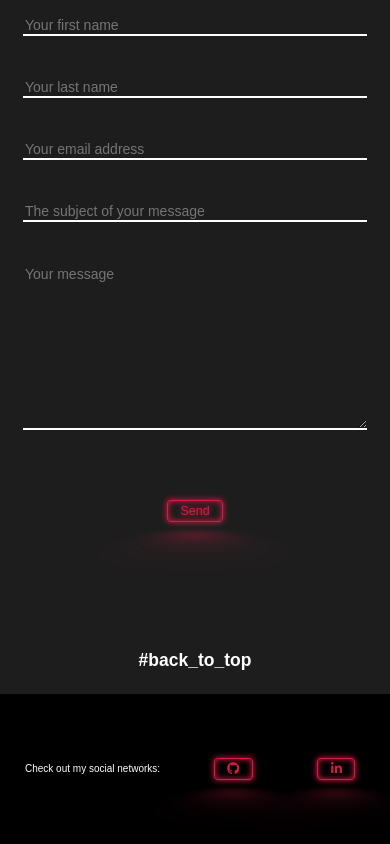
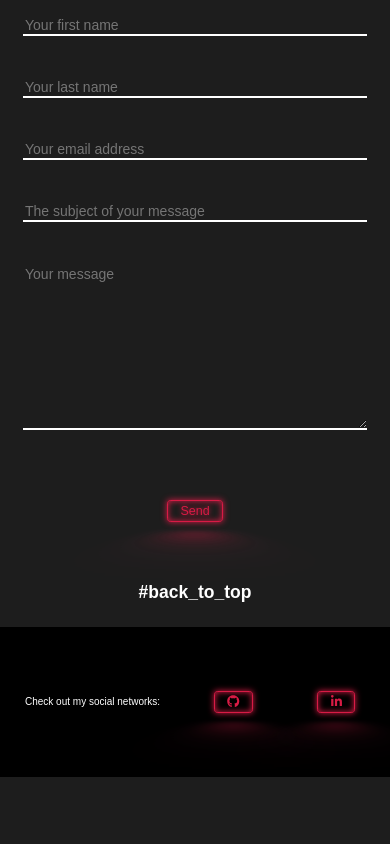
Before and after one commit to ArthurHtbk/my-portfolio, a React (Create React App) app: page / in a window 390 px wide. Shown: the part 3750-4594 px from the top of the page. After the commit the page ends 4527 px from the top, so only its background shows below. Built offline with nearby package versions, Linux system fonts and the light colour scheme; no server answers; a web font is replaced by a local one.

Commit message:
add timeout in contact form

```diff
--- a/src/App.css
+++ b/src/App.css
@@ -415,6 +415,21 @@ button:focus-visible::after,
   width: 50vw;
 }
 
+#contact {
+  position: relative;
+}
+
+#contact p {
+  text-align: center;
+}
+
+#contact .top-box {
+  position: absolute;
+  bottom: 50px;
+  left: 50px;
+  right: 50px;
+}
+
 form {
   display: flex;
   flex-direction: column;
@@ -813,6 +828,12 @@ footer span {
     width: calc(100vw - 50px);
   }
 
+  #contact .top-box {
+    bottom: 25px;
+    left: 25px;
+    right: 25px;
+  }
+
   input,
   textarea {
     font-size: 1.4rem;
--- a/src/Components/Contact.js
+++ b/src/Components/Contact.js
@@ -1,5 +1,7 @@
 import axios from "axios";
 import { useState } from "react";
+
+import Sent from "./Sent";
 
 const Contact = ({ english }) => {
   const [firstname, setFirstname] = useState("");
@@ -44,9 +46,7 @@ const Contact = ({ english }) => {
         <h1 className="title">{english ? "Contact me" : "Contactez moi"}</h1>
       </div>
       {sent ? (
-        <p>
-          {english ? "Thanks for your message!" : "Merci de votre message !"}
-        </p>
+        <Sent english={english} sent={sent} setSent={setSent} />
       ) : (
         <form onSubmit={handleSubmit}>
           <input
--- /dev/null
+++ b/src/Components/Sent.js
@@ -0,0 +1,18 @@
+import { useEffect } from "react";
+
+const Sent = ({ english, sent, setSent }) => {
+  useEffect(() => {
+    const timer = setTimeout(() => {
+      setSent(!sent);
+    }, 5000);
+    return () => {
+      clearTimeout(timer);
+    };
+  }, [sent, setSent]);
+
+  return (
+    <p>{english ? "Thanks for your message!" : "Merci de votre message !"}</p>
+  );
+};
+
+export default Sent;
```
